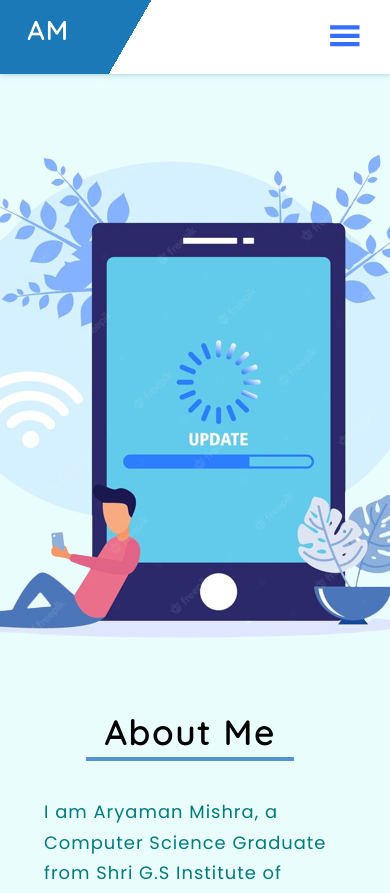
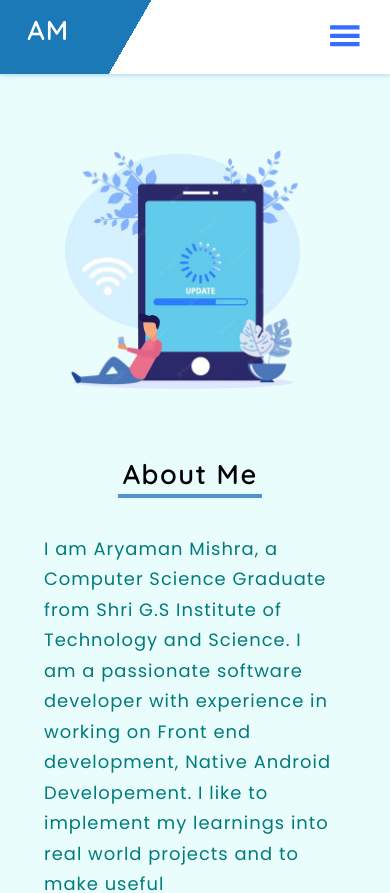
Before and after one commit to AryamanMishra/Portfolio-Website, a React (Create React App) app: page /about in a window 390 px wide. Shown: the top 893 px of the page. Built offline with nearby package versions, Linux system fonts and the light colour scheme.

Commit message:
updated resp

```diff
--- a/src/styles/About.css
+++ b/src/styles/About.css
@@ -268,6 +268,9 @@
     .about-skill {
         width: 340px;
     }
+    .hero-img-about {
+        width: 55%;
+    }
 }
 
 @media only screen and (max-width:830px) {
@@ -279,6 +282,9 @@
     }
     .about-skill {
         width: 330px;
+    }
+    .hero-img-about {
+        width: 50%;
     }
 }
 
@@ -328,6 +334,9 @@
     .about-skill {
         width: 250px;
     }
+    .hero-img-about {
+        width: 55%;
+    }
 }
 
 @media only screen and (max-width:650px) {
@@ -356,6 +365,12 @@
     }
     .about-skill p {
         font-size: 1em;
+    }
+    .main-about-content-title h2{
+        font-size: 1.8em;
+    }
+    .about-underline {
+        width: 10em;
     }
 }
 
@@ -405,6 +420,15 @@
     .about-skill p {
         font-size: 0.9em;
     }
+    .main-about-content-title h2{
+        font-size: 1.7em;
+    }
+    .about-underline {
+        width: 9em;
+    }
+    .hero-img-about {
+        width: 60%;
+    }
 }
 
 @media only screen and (max-width:420px) {
@@ -420,6 +444,9 @@
     }
     .about-skill p {
         font-size: 0.87em;
+    }
+    .hero-img-about {
+        width: 65%;
     }
 }
 
@@ -437,6 +464,15 @@
     .about-skill p {
         font-size: 0.8em;
     }
+    .main-about-content-title h2{
+        font-size: 1.6em;
+    }
+    .about-underline {
+        width: 8.5em;
+    }
+    .hero-img-about {
+        width: 70%;
+    }
 }
 
 @media only screen and (max-width:330px) {
@@ -452,6 +488,9 @@
     }
     .about-skill p {
         font-size: 0.75em;
+    }
+    .hero-img-about {
+        width: 75%;
     }
 }
 
@@ -469,6 +508,12 @@
     .about-skill p {
         font-size: 0.65em;
     }
+    .main-about-content-title h2{
+        font-size: 1.45em;
+    }
+    .about-underline {
+        width: 8em;
+    }
 }
 
 @media only screen and (max-width:275px) {
@@ -484,6 +529,9 @@
     }
     .about-skill p {
         font-size: 0.6em;
+    }
+    .hero-img-about {
+        width: 80%;
     }
 }
 
```
